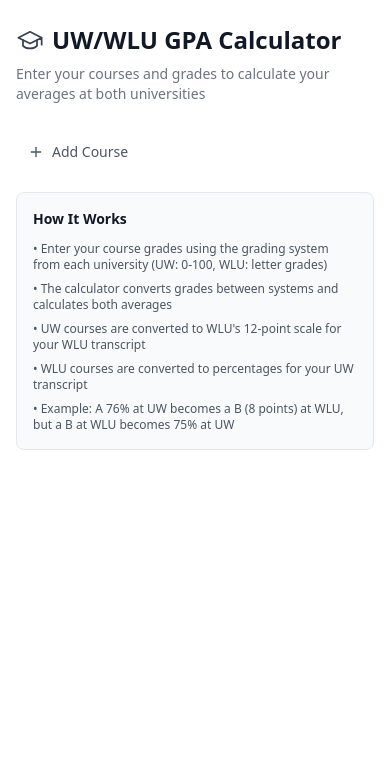
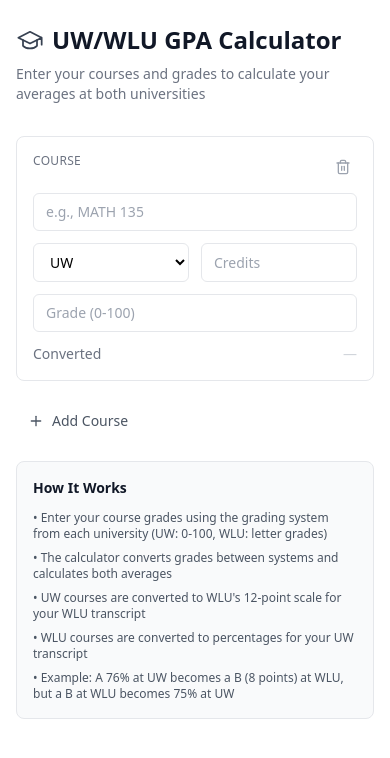
Before and after one commit to vyviin/dd-calculator, a React (Vite) app: page / in a window 390 px wide. Shown: the top 758 px of the page. Built offline with nearby package versions, Linux system fonts and the light colour scheme.

Commit message:
diabled negative inputs + added mobile responsiveness

```diff
--- a/src/App.jsx
+++ b/src/App.jsx
@@ -106,8 +106,9 @@ const GradeConverter = () => {
   };
 
   const updateCourse = (id, field, value) => {
+    const sanitizedValue = field === 'credits' ? Math.max(0, parseFloat(value || '0')) || '' : value;
     setCourses(courses.map(c =>
-      c.id === id ? { ...c, [field]: value } : c
+      c.id === id ? { ...c, [field]: sanitizedValue } : c
     ));
   };
 
@@ -240,6 +241,7 @@ const GradeConverter = () => {
                 <input
                   type="number"
                   step="0.5"
+                  min="0"
                   placeholder="0.5"
                   value={course.credits}
                   onChange={(e) => updateCourse(course.id, 'credits', e.target.value)}
@@ -271,6 +273,81 @@ const GradeConverter = () => {
             );
           })}
 
+        </div>
+
+        {/* Course List - Mobile */}
+        <div className="mb-6 sm:mb-8 md:hidden space-y-3">
+          {courses.map((course) => {
+            const conversion = convertGrade(course.university, course.grade);
+            return (
+              <div key={course.id} className="bg-white border border-gray-200 rounded-lg p-4 space-y-3">
+                <div className="flex items-start justify-between gap-3">
+                  <div className="text-xs font-medium text-gray-500 uppercase tracking-wide">Course</div>
+                  <button
+                    onClick={() => removeCourse(course.id)}
+                    className="p-1.5 text-gray-400 hover:text-red-600 hover:bg-red-50 rounded transition-colors disabled:hover:bg-transparent disabled:hover:text-gray-300"
+                    disabled={courses.length === 1}
+                    aria-label="Remove course"
+                  >
+                    <Trash2 size={16} />
+                  </button>
+                </div>
+
+                <input
+                  type="text"
+                  placeholder="e.g., MATH 135"
+                  value={course.name}
+                  onChange={(e) => updateCourse(course.id, 'name', e.target.value)}
+                  className="w-full px-3 py-2 text-sm bg-white border border-gray-200 rounded-md hover:border-gray-300 focus:border-blue-500 focus:ring-1 focus:ring-blue-500 outline-none transition-colors"
+                />
+
+                <div className="grid grid-cols-2 gap-3">
+                  <select
+                    value={course.university}
+                    onChange={(e) => updateCourse(course.id, 'university', e.target.value)}
+                    className="w-full px-3 py-2 text-sm bg-white border border-gray-200 rounded-md hover:border-gray-300 focus:border-blue-500 focus:ring-1 focus:ring-blue-500 outline-none transition-colors"
+                  >
+                    <option value="UW">UW</option>
+                    <option value="WLU">WLU</option>
+                  </select>
+
+                  <input
+                    type="number"
+                    step="0.5"
+                    min="0"
+                    placeholder="Credits"
+                    value={course.credits}
+                    onChange={(e) => updateCourse(course.id, 'credits', e.target.value)}
+                    className="w-full px-3 py-2 text-sm bg-white border border-gray-200 rounded-md hover:border-gray-300 focus:border-blue-500 focus:ring-1 focus:ring-blue-500 outline-none transition-colors"
+                  />
+                </div>
+
+                <input
+                  type="text"
+                  placeholder={course.university === 'UW' ? 'Grade (0-100)' : 'Grade (A+, B, C-, etc.)'}
+                  value={course.grade}
+                  onChange={(e) => updateCourse(course.id, 'grade', e.target.value)}
+                  className="w-full px-3 py-2 text-sm bg-white border border-gray-200 rounded-md hover:border-gray-300 focus:border-blue-500 focus:ring-1 focus:ring-blue-500 outline-none transition-colors"
+                />
+
+                <div className="flex items-center justify-between text-sm">
+                  <span className="text-gray-500">Converted</span>
+                  <span className="text-gray-700">
+                    {conversion ? (
+                      <span>
+                        {course.university === 'UW'
+                          ? `${conversion.wluLetter} (${conversion.wluPoints})`
+                          : `${conversion.uwAvg}%`
+                        }
+                      </span>
+                    ) : (
+                      <span className="text-gray-300">—</span>
+                    )}
+                  </span>
+                </div>
+              </div>
+            );
+          })}
         </div>
 
         <div className="mb-6 sm:mb-8">
```
